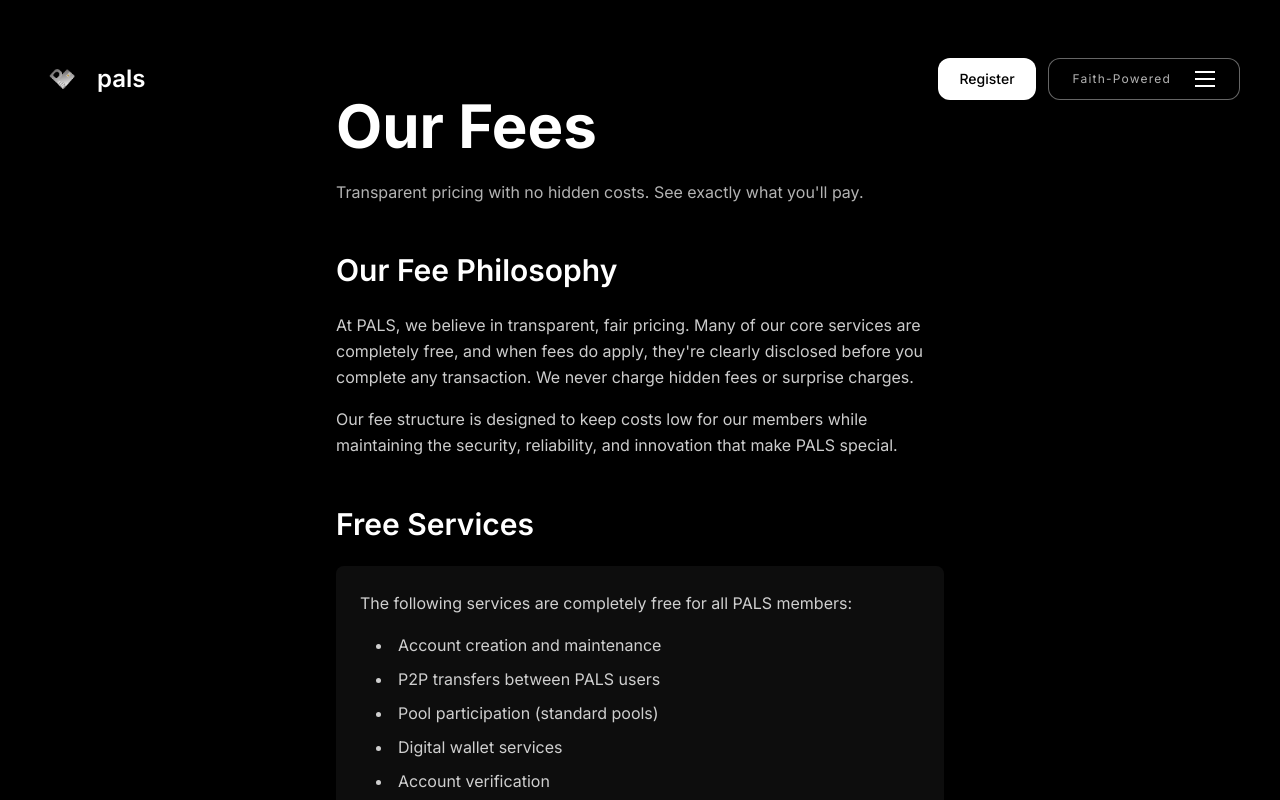
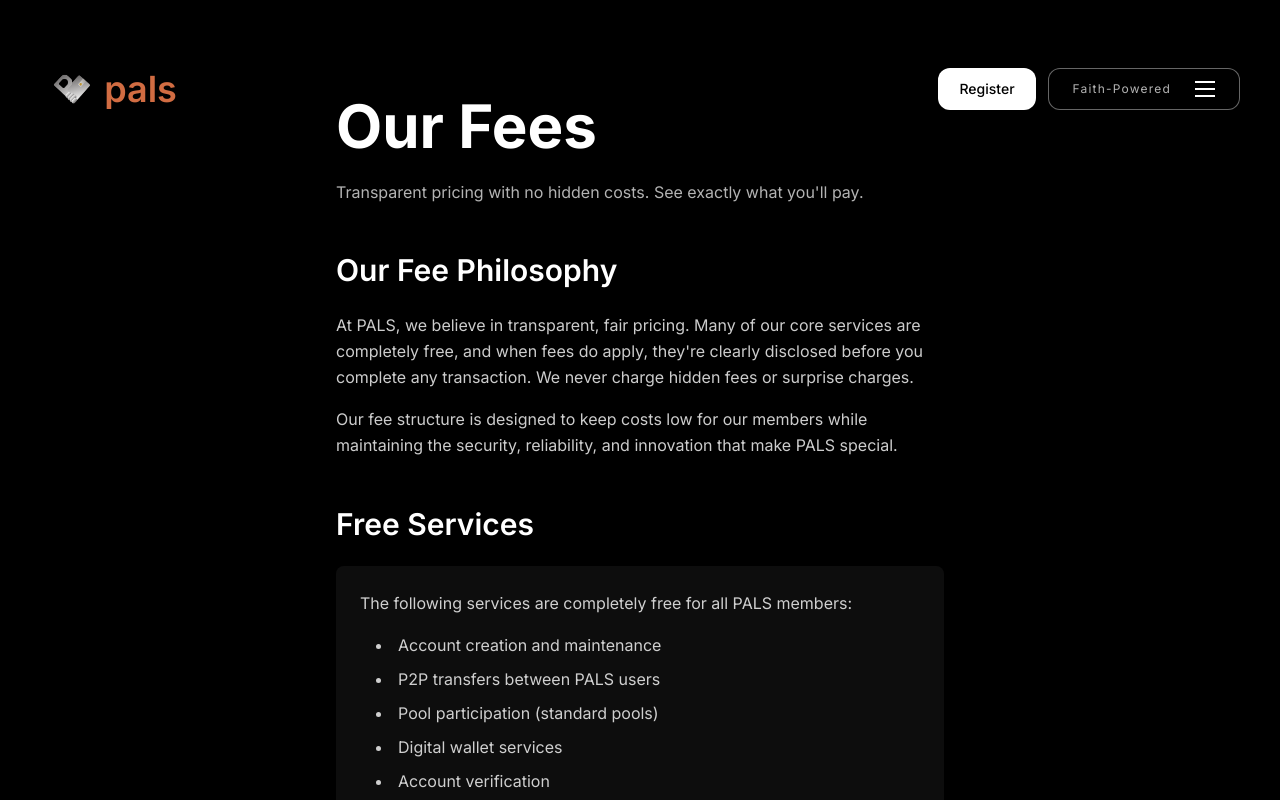
Before and after one commit to Just-Pals/pals-web, a Next.js app: page /fees in a window 1280 px wide. Shown: the top 800 px of the page. Built offline with nearby package versions, Linux system fonts and the light colour scheme.

Commit message:
update home page UI

```diff
--- a/src/components/Navbar.tsx
+++ b/src/components/Navbar.tsx
@@ -63,7 +63,7 @@ export default function Navbar() {
         >
           <Link
             href="/"
-            className="flex items-center gap-2 xs:gap-2.5 sm:gap-3 cursor-pointer"
+            className="flex items-center gap-0 xs:gap-0 sm:gap-0 cursor-pointer"
           >
             <motion.div
               initial={{ scale: 0, rotate: -180 }}
@@ -80,18 +80,49 @@ export default function Navbar() {
             >
               <Image
                 src="/common/logo.png"
-                width={45}
-                height={45}
+                width={60}
+                height={60}
                 alt="pals home"
                 priority
-                className="w-7 h-7 xs:w-8 xs:h-8 sm:w-9 sm:h-9 md:w-10 md:h-10 lg:w-[45px] lg:h-[45px]"
+                className="
+               w-10 h-10
+               xs:w-11 xs:h-11
+               sm:w-12 sm:h-12
+               md:w-14 md:h-14
+               lg:w-[65px] lg:h-[65px]
+                                                  "
               />
             </motion.div>
             <motion.span
-              className="text-base xs:text-lg sm:text-xl md:text-2xl font-semibold text-white whitespace-nowrap truncate"
-              initial={{ opacity: 0, x: -10 }}
-              animate={{ opacity: 1, x: 0 }}
-              transition={{ delay: 0.3 }}
+              className="
+              text-lg
+              xs:text-xl
+              sm:text-2xl
+              md:text-3xl
+              lg:text-4xl
+              font-semibold
+              whitespace-nowrap
+              truncate
+                      "
+              initial={{ opacity: 0, x: -10, color: "#ffffff" }}
+              animate={{
+                opacity: 1,
+                x: 0,
+                color: [
+                  "#ffffff",
+                  "#cfff00",
+                  "#4169e1",
+                  "#ed683fff",
+                  "#2be68fff",
+                ],
+              }}
+              transition={{
+                delay: 0.3,
+                duration: 8,
+                repeat: Infinity,
+                repeatType: "loop",
+                ease: "easeInOut",
+              }}
             >
               pals
             </motion.span>
@@ -174,8 +205,7 @@ export default function Navbar() {
             animate={{ opacity: 1 }}
             exit={{ opacity: 0 }}
             transition={{ duration: 0.3 }}
-               className=
-               " fixed inset-0 bg-black z-[999] pt-2 xs:pt-2 sm:pt-3 md:pt-4 lg:pt-6 xl:pt-8 px-3 xs:px-4 sm:px-6 md:px-8 lg:px-12 xl:px-20 pb-3 xs:pb-4 sm:pb-6 md:pb-8 lg:pb-12 xl:pb-15 overflow-y-auto "
+            className=" fixed inset-0 bg-black z-[999] pt-2 xs:pt-2 sm:pt-3 md:pt-4 lg:pt-6 xl:pt-8 px-3 xs:px-4 sm:px-6 md:px-8 lg:px-12 xl:px-20 pb-3 xs:pb-4 sm:pb-6 md:pb-8 lg:pb-12 xl:pb-15 overflow-y-auto "
           >
             {/* TOP ROW INSIDE MENU */}
             <motion.div
@@ -291,7 +321,9 @@ export default function Navbar() {
                     {menuData[activeMenu].map((item, i) => (
                       <motion.div
                         key={i}
-  onClick={() => item.link && (window.location.href = item.link)}
+                        onClick={() =>
+                          item.link && (window.location.href = item.link)
+                        }
                         initial={{ opacity: 0, scale: 0.8 }}
                         animate={{ opacity: 1, scale: 1 }}
                         transition={{ delay: i * 0.05 }}
@@ -299,7 +331,6 @@ export default function Navbar() {
                         whileTap={{ scale: 0.98 }}
                         className="flex flex-col items-center text-center cursor-pointer touch-manipulation p-2 xs:p-3 sm:p-4"
                       >
-
                         {item.icon && (
                           <motion.span
                             className="text-3xl xs:text-4xl sm:text-5xl mb-1.5 xs:mb-2 sm:mb-2.5"
--- a/src/components/Pay/FeatureSections.tsx
+++ b/src/components/Pay/FeatureSections.tsx
@@ -81,7 +81,7 @@ export default function FeatureSections() {
         className="horizontal-section"
         id="horizontal-scroll"
       >
-        <div ref={trackRef} className="flex h-full horizontal-track w-full">
+        <div ref={trackRef} className="flex h-full horizontal-track w-full pt-0">
 
           <QRSection />
           <PayInstantly />
--- a/src/components/Pay/FlairsSection.tsx
+++ b/src/components/Pay/FlairsSection.tsx
@@ -20,11 +20,12 @@ export default function FlairsSection() {
     { src: "/flairs/flair-2.png", x: 280, y: -80, delay: 0.4, mobileX: 100, mobileY: -30 },
     { src: "/flairs/flair-3.png", x: -300, y: 200, delay: 0.6, mobileX: -110, mobileY: 80 },
     { src: "/flairs/flair-4.png", x: 300, y: 200, delay: 0.8, mobileX: 110, mobileY: 80 },
-    { src: "/flairs/flair-5.png", x: 0, y: 380, delay: 1.0, mobileX: 0, mobileY: 150 },
+    { src: "/flairs/flair-5.png", x: 0, y: 390, delay: 1.0, mobileX: 0, mobileY: 150 },
   ];
 
+  // padding=""
   return (
-    <Section className="relative min-h-screen overflow-hidden" padding="xl">
+    <Section className="relative min-h-screen overflow-hidden">
       {/* PLANET BACKGROUND - positioned higher and larger */}
       <div className="absolute top-[-200px] left-1/2 -translate-x-1/2 w-[1800px] h-[1800px] opacity-60 pointer-events-none z-0">
         <Image
@@ -47,7 +48,7 @@ export default function FlairsSection() {
           viewport={{ once: true }}
           className="relative z-20 text-center mb-16 sm:mb-20 md:mb-32"
         >
-          <p className="text-white/40 tracking-[0.3em] text-[10px] sm:text-xs md:text-sm uppercase mb-3 sm:mb-4">
+          <p className="text-white/40 tracking-[0.3em] text-[10px] sm:text-xs md:text-sm uppercase mb-3 sm:mb-4 mt-25">
             BEHOLD
           </p>
           <h1 className="text-[48px] sm:text-[64px] md:text-[100px] lg:text-[140px] xl:text-[180px] font-serif italic leading-none text-[#4169E1]">
--- a/src/components/Pay/PartnersSection.tsx
+++ b/src/components/Pay/PartnersSection.tsx
@@ -5,7 +5,7 @@ import { motion } from "framer-motion";
 
 export default function PartnersSection() {
   return (
-    <section className="w-full bg-black text-white px-4 sm:px-6 md:px-8 lg:px-12 xl:px-16 py-14 sm:py-16 md:py-24 lg:py-32">
+    <section className="w-full bg-black text-white px-4 sm:px-6 md:px-8 lg:px-12 xl:px-16 py-14 sm:py-16 md:py-24 lg:py-1">
       <div className="max-w-7xl mx-auto flex flex-col items-center">
         {/* TOP BRAND PLATFORM IMAGE */}
         <motion.div
@@ -13,7 +13,7 @@ export default function PartnersSection() {
           whileInView={{ opacity: 1, y: 0 }}
           transition={{ duration: 1 }}
           // className="w-full max-w-[90%] sm:max-w-[80%] md:max-w-[650px]"
-          className="w-full max-w-[95%] sm:max-w-[90%] md:max-w-[800px] lg:max-w-[950px]"
+          className="w-full max-w-[95%] sm:max-w-[90%] md:max-w-[800px] lg:max-w-[950px] py-0 -mt-20"
         >
           <Image
             src="/pay/partners-platform.png"
--- a/src/components/Pay/SecuritySection.tsx
+++ b/src/components/Pay/SecuritySection.tsx
@@ -37,7 +37,7 @@ export default function SecuritySection() {
   const text = "on PALS pay, <br/> deserve better. <br/> and so much more.";
 
   return (
-    <section className="w-full bg-black text-white py-16 lg:py-32">
+    <section className="w-full bg-black text-white py-16 lg:py-0 mt-30">
 
       <div className="mx-auto max-w-7xl px-6 sm:px-10 lg:px-16 2xl:px-24">
         {/* Heading */}
@@ -61,8 +61,8 @@ export default function SecuritySection() {
         </h2>
 
         {/* Feature Row */}
-        <div className="mt-12 flex flex-col md:flex-row items-center justify-between gap-16">
-          {/* Text */}
+        {/* <div className="mt-12 flex flex-col md:flex-row items-center justify-between gap-16">
+
           <motion.div
             initial={{ opacity: 0, x: -40 }}
             whileInView={{ opacity: 1, x: 0 }}
@@ -78,7 +78,7 @@ export default function SecuritySection() {
             </p>
           </motion.div>
 
-          {/* Image */}
+
           <motion.div
             initial={{ opacity: 0, scale: 0.9 }}
             whileInView={{ opacity: 1, scale: 1 }}
@@ -92,7 +92,7 @@ export default function SecuritySection() {
               className="w-[220px] sm:w-[260px] md:w-[320px]"
             />
           </motion.div>
-        </div>
+        </div> */}
       </div>
     </section>
   );
--- a/src/components/Pay/Statement.tsx
+++ b/src/components/Pay/Statement.tsx
@@ -55,7 +55,7 @@ export default function Statement() {
 
   const text = "the future of money <br/> … is social.";
   return (
-    <section className="bg-black text-center py-16 sm:py-24 md:py-32 lg:py-40 px-4 sm:px-6 md:px-8 lg:px-12 xl:px-16 overflow-hidden">
+    <section className="bg-black text-center py-16 sm:py-24 md:py-32 lg:py-15 px-4 sm:px-6 md:px-8 lg:px-12 xl:px-16 overflow-hidden">
       <div className="max-w-7xl mx-auto">
         <h2
           ref={revealRef}
```
Also changed, not shown: src/components/Pay/SafetyNetSection.tsx (+38 -3 lines). Lines whose indentation alone changed are shown as unchanged.
